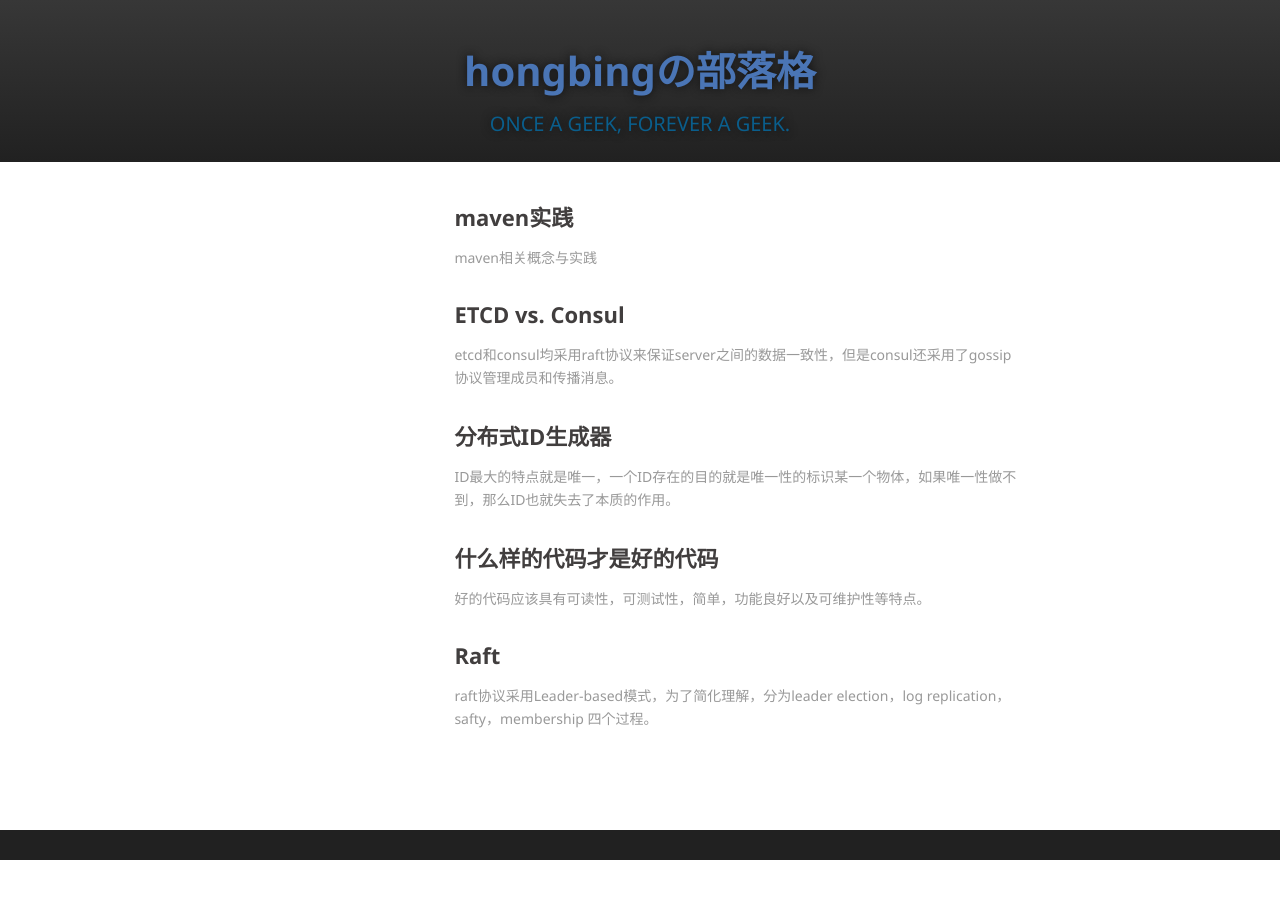
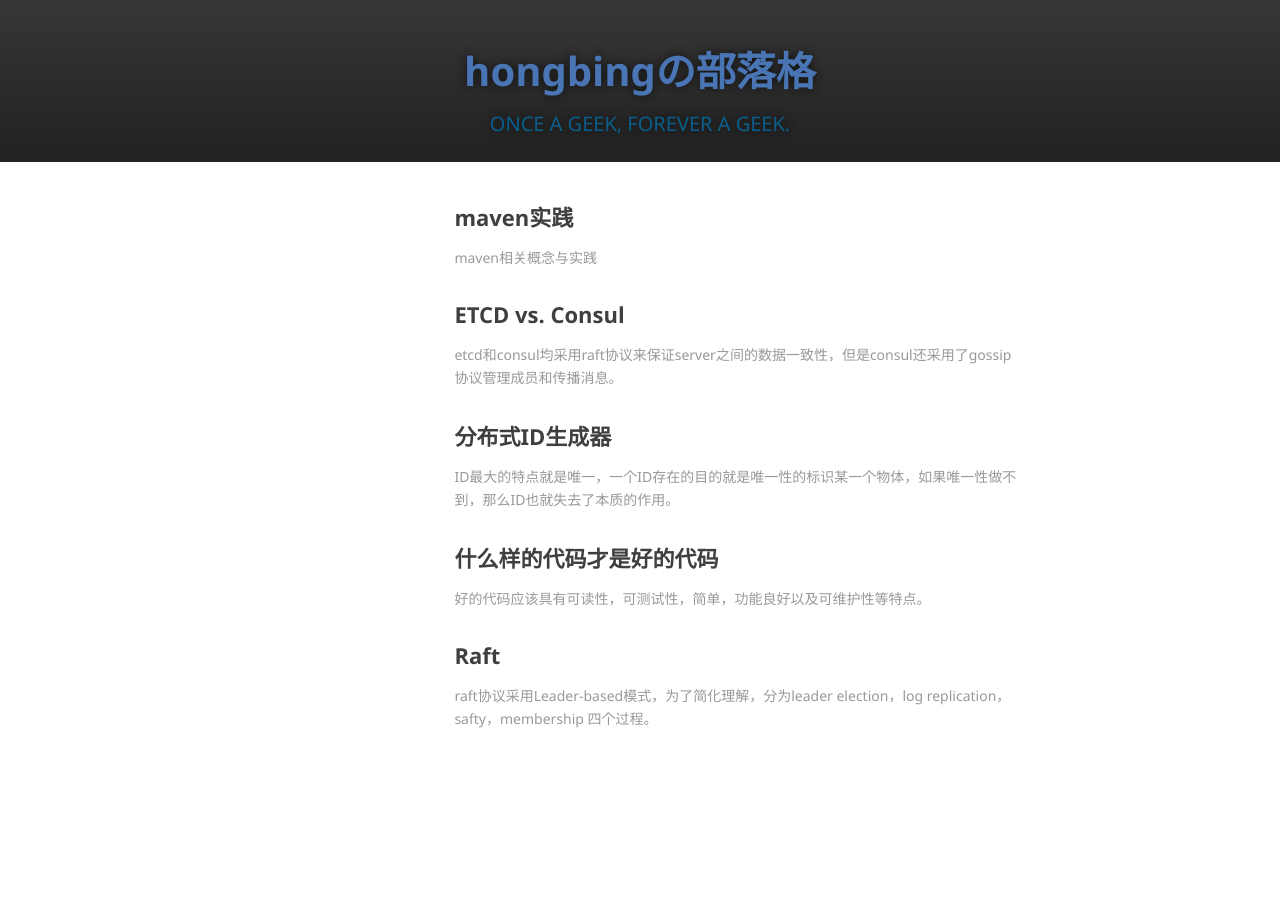
Before and after one commit to hongbing/hongbing.github.io, a Jekyll site: the page built from index.md, in a window 1280 px wide. Built offline with Jekyll 4.4.1, drawn with Linux system fonts in a browser that asks for light colours.

Commit message:
fix footer

```diff
--- a/_layouts/default.html
+++ b/_layouts/default.html
@@ -22,11 +22,11 @@
 
 	{{content}}
 
-    <div id="footer_wrap" class="outer">
+<!--    <div id="footer_wrap" class="outer">
     	<footer class="inner">
     	</footer>
     </div>
-
+-->
 
 </body>
 </html>
```
